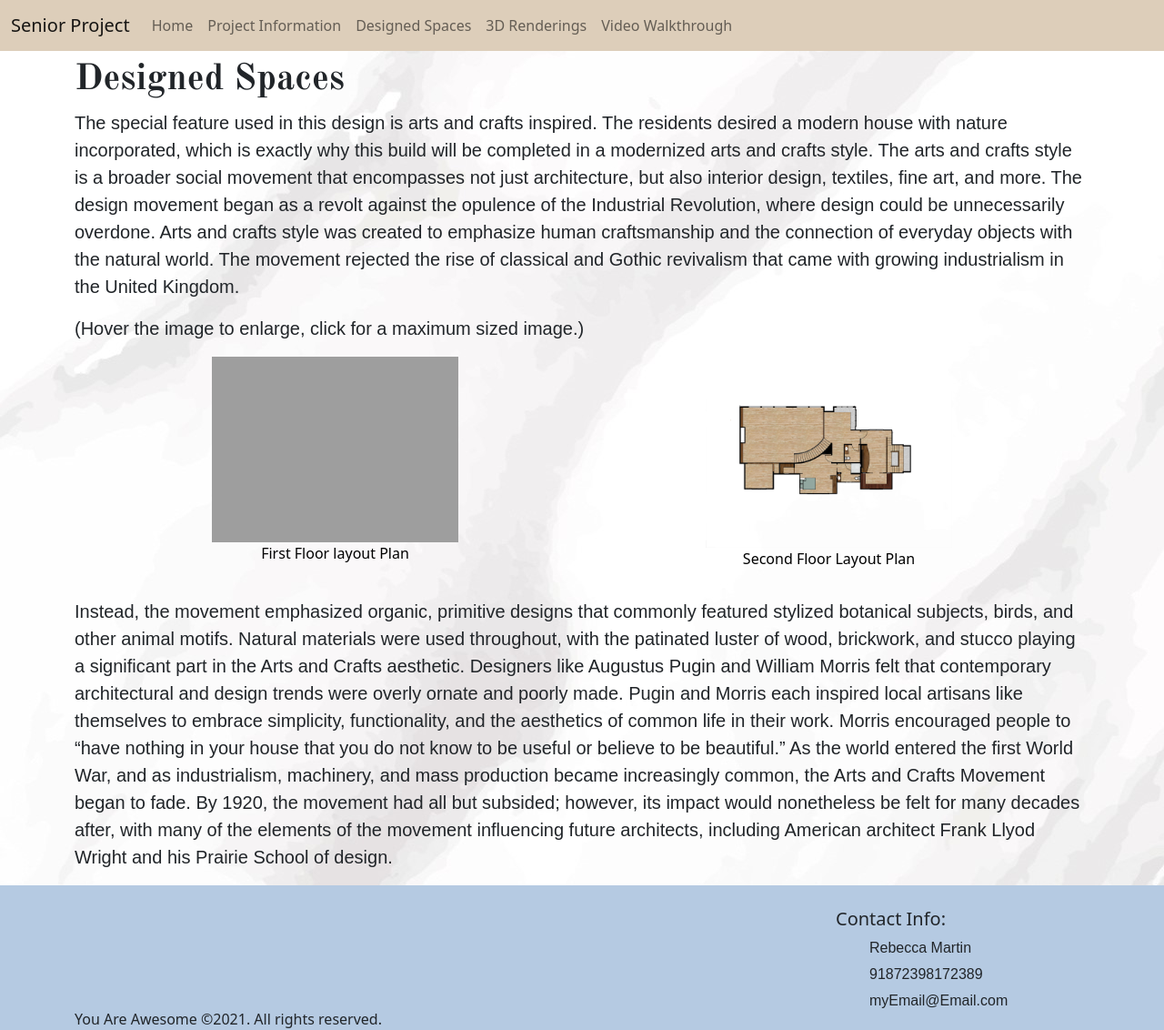
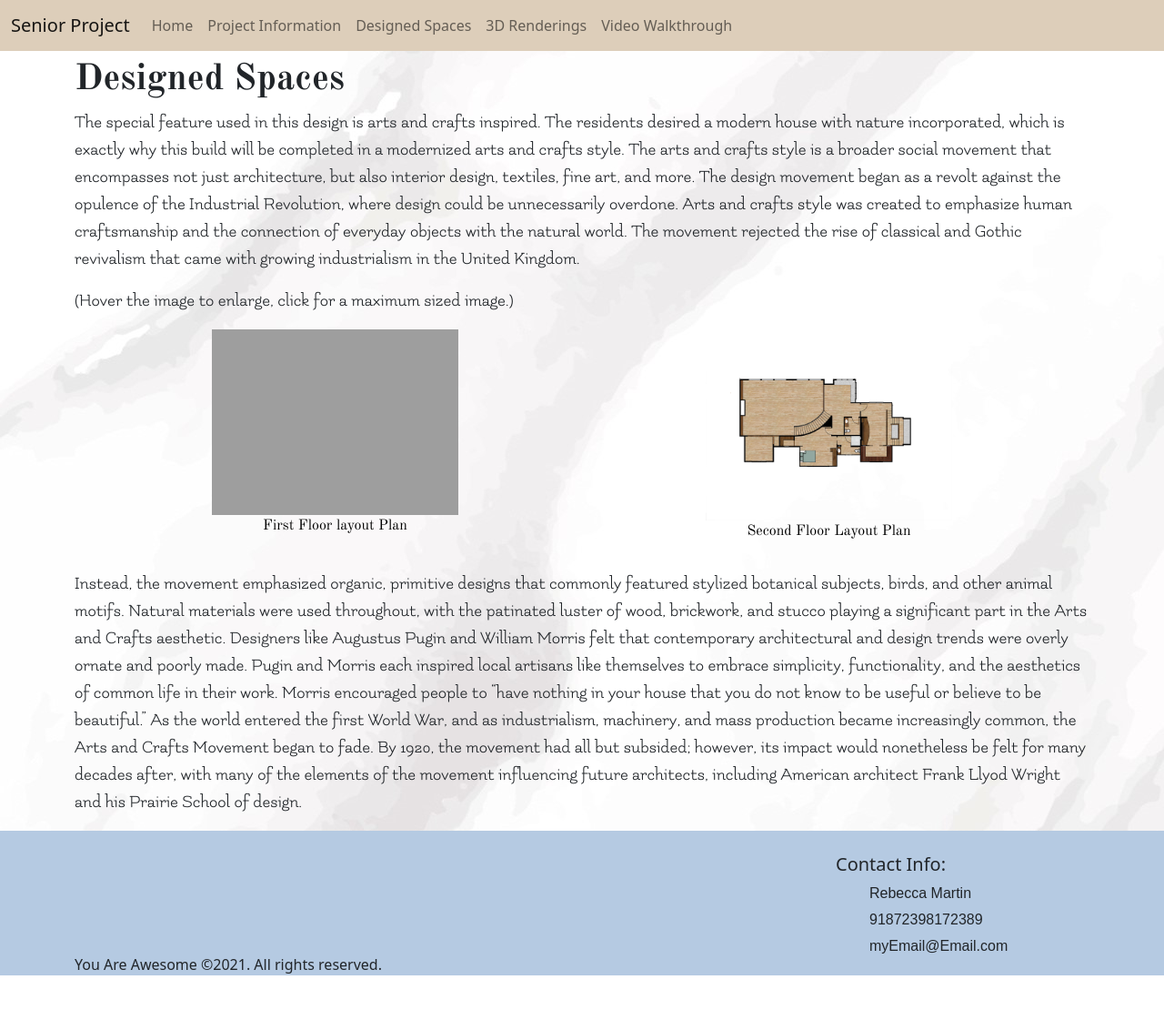
Before and after one commit to daWiz314/daWiz314.github.io, a PHP site: page /sthree.html in a window 1280 px wide. Shown: the whole page at 91% size. After the commit the page ends 1072 px from the top, so only its background shows below. Run offline with PHP 8.4, Linux system fonts and the light colour scheme; grey boxes are pictures that could not be loaded.

Commit message:
Updated fonts for the different pages

```diff
--- a/css/designed_spaces.css
+++ b/css/designed_spaces.css
@@ -1,5 +1,5 @@
 main p, #final_block p {
-    font-family: fantasy;
+    font-family: 'Flamenco';
     font-size: 20px;
 }
 
--- a/css/main.css
+++ b/css/main.css
@@ -49,6 +49,10 @@ h1 {
     font-family: "OldStandardTT-Bold";
 }
 
+figcaption {
+    font-family: "OldStandardTT"
+}
+
 a {
     text-decoration: none;
     color: black;
--- a/css/project_info.css
+++ b/css/project_info.css
@@ -4,7 +4,7 @@ main {
 }
 
 main p {
-    font-family: fantasy;
+    font-family: 'Flamenco';
     font-size: 20px;
 }
 
```
